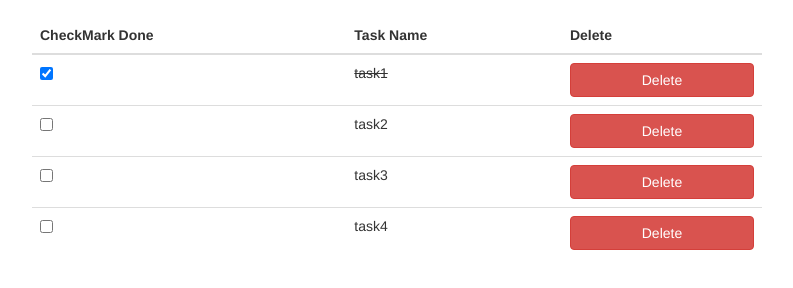
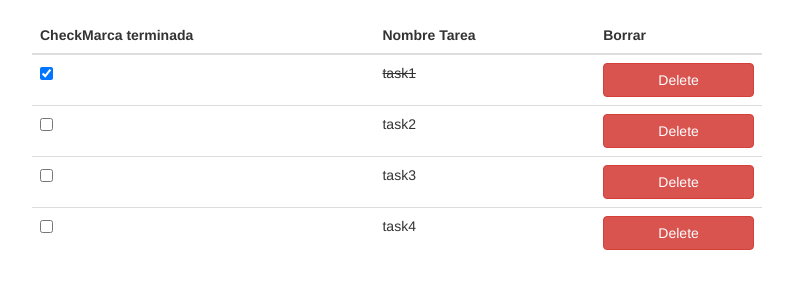
Before and after one commit to cvindas/Tecnetsystems-website, a plain HTML site: page tareas.html in a window 1280 px wide. Shown: the part 206-494 px from the top of the page, without its empty margins (243-1036 px from the left). Drawn offline with nearby package versions, Linux system fonts and the light colour scheme.

Commit message:
Update tareas.html

```diff
--- a/tareas.html
+++ b/tareas.html
@@ -31,9 +31,9 @@
         <table class="table">
           <thead>
             <tr>
-              <th>CheckMark Done</th>
-              <th>Task Name</th>
-              <th>Delete</th>
+              <th>CheckMarca terminada</th>
+              <th>Nombre Tarea</th>
+              <th>Borrar</th>
             </tr>
           </thead>
           <tbody>
```
